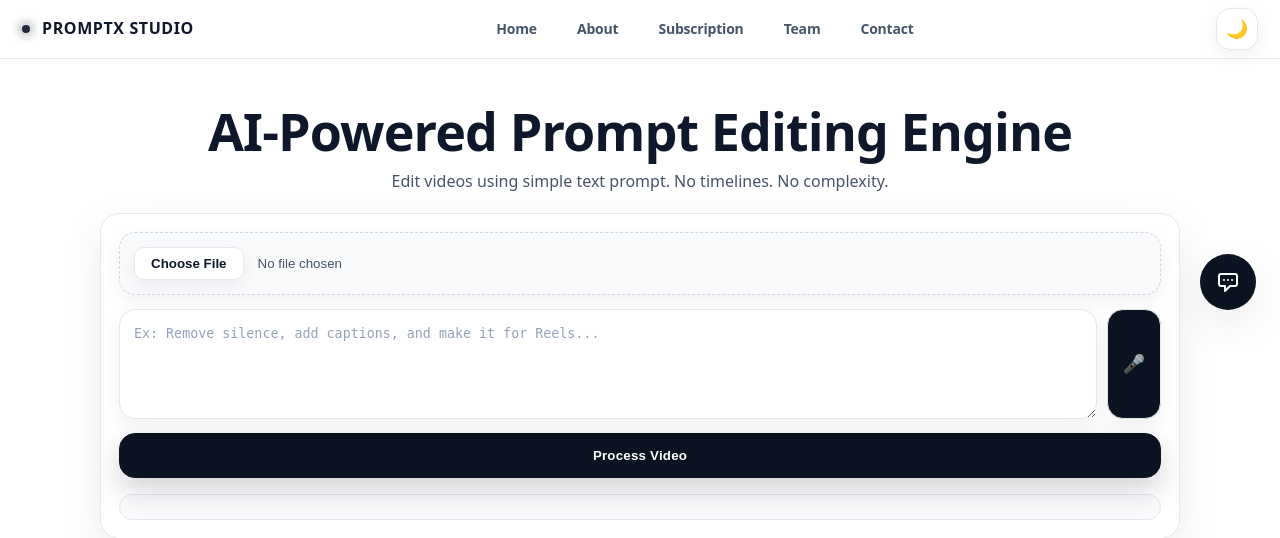
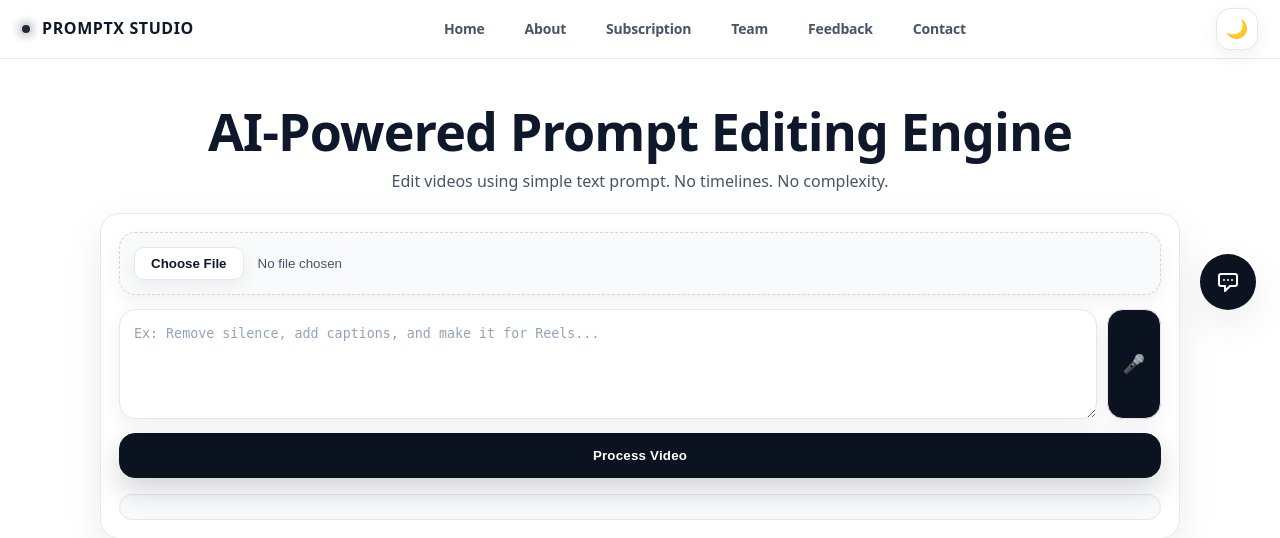
Before and after one commit to dhairyabh/Promtx-Studio, a FastAPI app: page / in a window 1280 px wide. Shown: the top 538 px of the page. Run offline with FastAPI, Linux system fonts and the light colour scheme.

Commit message:
Add Feedback anchor link to the navbar

```diff
--- a/templates/index.html
+++ b/templates/index.html
@@ -17,6 +17,7 @@
       <li><a href="#about">About</a></li>
       <li><a href="#subscription">Subscription</a></li>
       <li><a href="#team">Team</a></li>
+      <li><a href="#feedback">Feedback</a></li>
       <li><a href="#contact">Contact</a></li>
     </ul>
     <button id="themeToggle" class="theme-toggle" aria-label="Toggle theme" title="Toggle theme">
```
